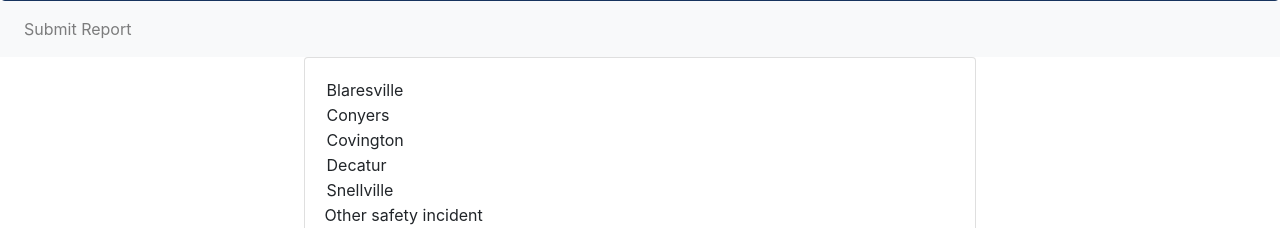
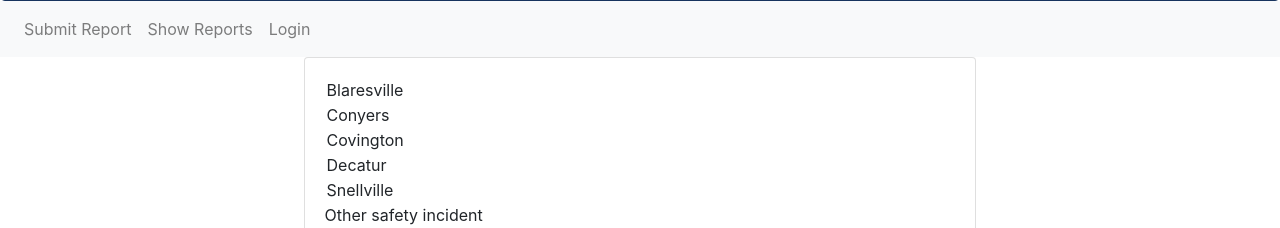
Before and after one commit to joshuabk/EventReport, a Django app: page /editReport/38 in a window 1280 px wide. Shown: the part 367-595 px from the top of the page. Run offline with Django 5.2, Linux system fonts and the light colour scheme; data comes from the database, SQL or seed files in the repository; some libraries are stand-ins or nearby versions.

Commit message:
restore show reports

```diff
--- a/EventReporting/Report/templates/base.html
+++ b/EventReporting/Report/templates/base.html
@@ -34,7 +34,7 @@
      <li class="nav-item">
         <a class="nav-link" href="{% url 'addReport' %}">Submit Report</a>
      </li>
-    <!-- <li class="nav-item">
+    <li class="nav-item">
         <a class="nav-link" href="{% url 'showReports' %}">Show Reports</a>
      </li>
      {% if not user.is_authenticated %}
@@ -46,7 +46,7 @@
      <li class="nav-item">
         <a class="nav-link" href="{% url 'logout' %}">Logout</a>
      </li>
-     {% endif %} -->
+     {% endif %}
 
 
 
```
